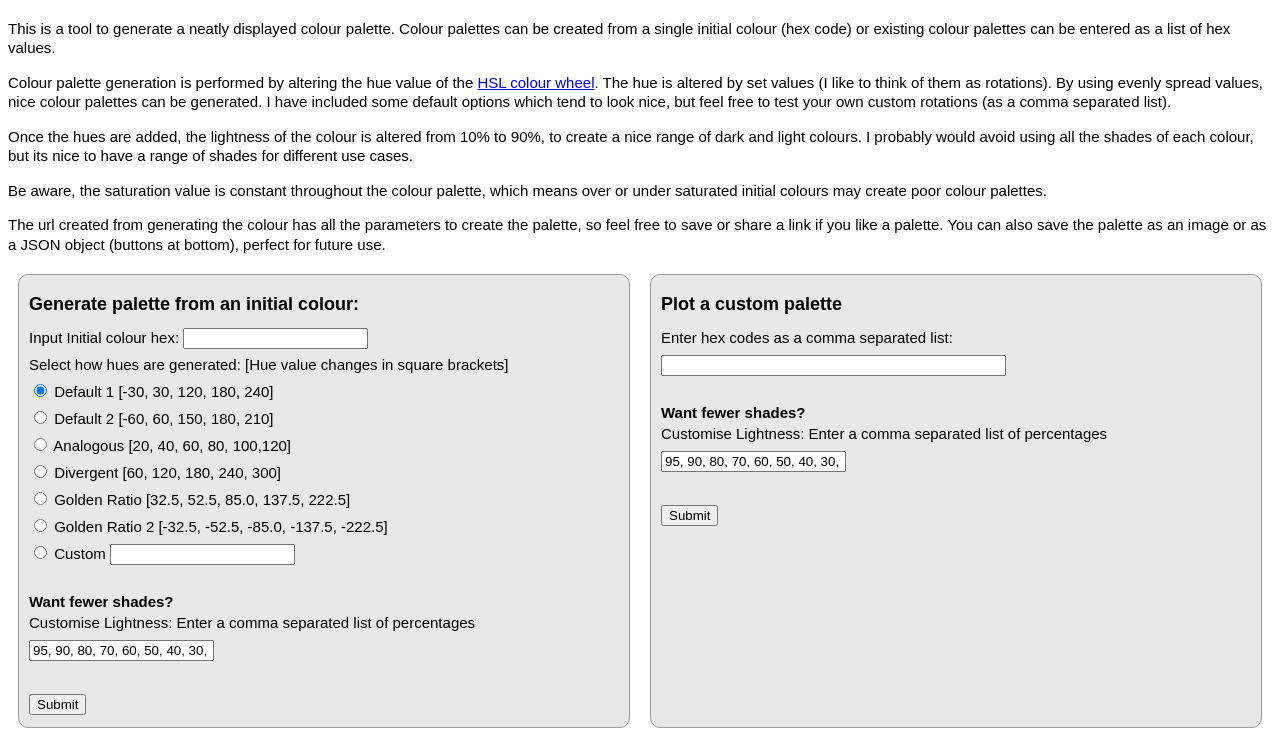
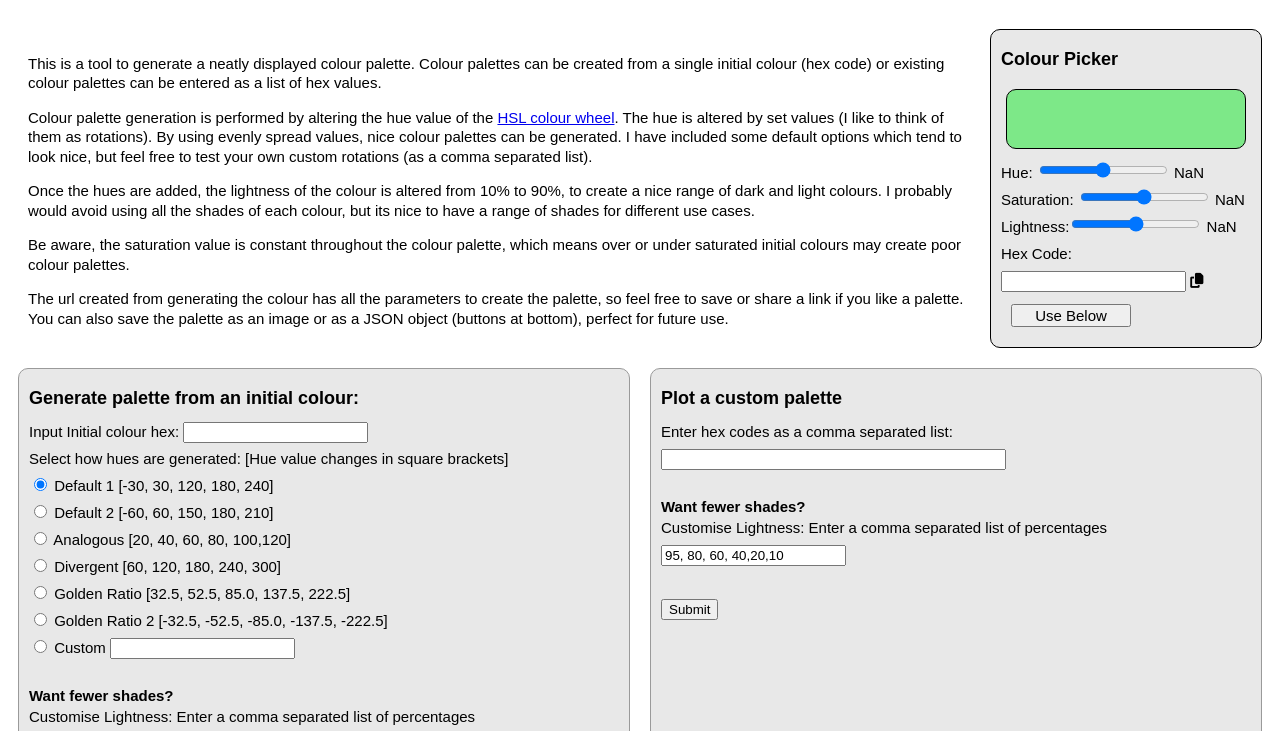
Before and after one commit to gabriel-ing/ColorPalette, a website: page docs/index.html in a window 1280 px wide. Shown: the part 61-792 px from the top of the page. Drawn offline with nearby package versions, Linux system fonts and the light colour scheme.

Commit message:
added a colour picker at the top

```diff
--- a/docs/bundle.js
+++ b/docs/bundle.js
@@ -2673,7 +2673,7 @@
   const colorPalette = () => {
     let baseColors;
     let margin = { top: 20, right: 10, bottom: 0, left: 120 };
-    let shades = [95,90,80,70,60,50,40,30,20,10];
+    let shades = [95,80,60,40,20,10];
 
     let padding = 10;
     const my = (selection) => {
@@ -4228,18 +4228,40 @@
     cbSvg.call(cbPalette);
   };
 
-  // import { blinder } from "color-blinder";
-  //Set all the save button functions
-  window.saveChart = saveChart;
-  window.saveJson = saveJson;
-
-  window.colorBlindCheck = plotColorBlind;
-
-  // Get current parameters
-  const params = new URLSearchParams(window.location.search);
-
-  //Set current state of input parameters:
-  document.getElementById("hex-input").value = params.get("hexInput");
+  const colorPickerFormListener = (event) => {
+    const hue = document.getElementById("hue-slider").value;
+    const saturation = document.getElementById("saturation-slider").value;
+    const lightness = document.getElementById("lightness-slider").value;
+
+    const selectedColor = d3.hsl(hue, saturation, lightness);
+    document.getElementById("picker-hex-box").value = selectedColor.formatHex();
+
+    document.getElementById("color-picker-palette").style.backgroundColor =
+      selectedColor.formatHex();
+  };
+
+  function setInitialState(params) {
+    const hex = params.get("hexInput");
+    const hue = d3.hsl(hex);
+    const [h, s, l] = [hue.h, hue.s, hue.l];
+    console.log(h, s, l);
+    document.getElementById("color-picker-palette").style.backgroundColor = hex;
+    document.getElementById("hue-slider").value = h;
+    const outputH = document.getElementById("hue-slider").nextElementSibling;
+    outputH.value = h.toFixed(0);
+
+    document.getElementById("saturation-slider").value = s;
+    const outputS =
+      document.getElementById("saturation-slider").nextElementSibling;
+    outputS.value = s.toFixed(2);
+
+    document.getElementById("lightness-slider").value = l;
+    const outputL =
+      document.getElementById("lightness-slider").nextElementSibling;
+    outputL.value = l.toFixed(2);
+    document.getElementById("picker-hex-box").value = hex;
+
+    document.getElementById("hex-input").value = hex;
     params.get("rotation")
       ? (document.getElementById(params.get("rotation")).checked = true)
       : console.log(params.get("rotation"));
@@ -4250,11 +4272,12 @@
       ? (document.getElementById("custom-rotation").value =
           params.get("customRotation"))
       : null;
-  // console.log(params.get("customLightness"))
-
+  }
+
+  function getLightness(params) {
     let lightness;
     let customLightnessId = "custom-lightness";
-  if (params.get("hexList")){
+    if (params.get("hexList")) {
       customLightnessId = "custom-lightness1";
     }
     if (params.get("customLightness")) {
@@ -4265,10 +4288,39 @@
         .split(",")
         .map((d) => Number(d.trim()));
     } else {
-    lightness = [95, 90, 80, 70, 60, 50, 40, 30, 20, 10];
-  }
-  // Create the list of colours
+      lightness = [95, 80, 60, 40, 20, 10];
+    }
+    return lightness;
+  }
+
+  // import { blinder } from "color-blinder";
+  //Set all the save button functions
+  window.saveChart = saveChart;
+  window.saveJson = saveJson;
+
+  window.colorBlindCheck = plotColorBlind;
+
+  document
+    .getElementById("color-picker-form")
+    .addEventListener("input", colorPickerFormListener);
+
+  window.copyHexToClipboard = () => {
+    const hex = document.getElementById("picker-hex-box").value;
+    navigator.clipboard.writeText(hex);
+  };
+
+  window.pickerUseBelow = () => {
+    const hex = document.getElementById("picker-hex-box").value;
+    document.getElementById("hex-input").value = hex;
+  };
+
+  //Set current state of input parameters:
+  const params = new URLSearchParams(window.location.search);
+  setInitialState(params);
+
+  // Create the list of colours and shades
   const colors = getColors(params);
+  const lightness = getLightness(params);
 
   // Append the svg
   const svg = select("#palette")
--- a/docs/index.html
+++ b/docs/index.html
@@ -4,7 +4,10 @@
     <title>Colour Palette</title>
 
     <script src="https://d3js.org/d3.v7.min.js"></script>
-
+    <script
+      src="https://kit.fontawesome.com/622a4eef00.js"
+      crossorigin="anonymous"
+    ></script>
     <style>
       .color-square {
         cursor: pointer;
@@ -21,6 +24,11 @@
         /* justify-content: center;
         align-items: center; */
         text-align: center;
+      }
+      rect:active{
+        stroke-width: 3;
+        stroke: black;
+
       }
       .flex {
         display: flex;
@@ -98,16 +106,55 @@
         flex-grow: 1;
         height: 500px;
       }
-      h4{
+      h4 {
         line-height: 1em;
         margin-top: 0px;
-        margin-bottom:0px;
+        margin-bottom: 0px;
       }
+      #color-picker {
+        width: 30%;
+        min-width: 250px;
+        /* height: 150px; */
+        background-color: rgb(232, 232, 232);
+        border-radius: 10px;
+        border: 1px solid black;
+        padding: 10px;
+        display:flex;
+        flex-direction: column;
+      }
+      #color-picker-palette {
+        width: 95%;
+        height: 50px;
+        margin: 10px auto;
+        border: 1px solid black;
+        background-color: #7de888;
+        border-radius: 10px;
+        flex-grow: 3;
+        flex-shrink:1;
+      }
+      .copy-to-clipboard{
+        cursor: pointer;
+
+      }
+
+      .copy-to-clipboard:active{
+        transform: scale(1.5)
+
+      }
+      .intro-picker-container{
+        display:flex;
+        padding:10px;
+      }
+      .intro{
+        padding: 10px;
+      }
+
     </style>
   </head>
   <body>
     <h1>Colour Palette Generator</h1>
-    <p>
+    <div class="intro-picker-container">
+    <div class="intro">    <p>
       This is a tool to generate a neatly displayed colour palette. Colour
       palettes can be created from a single initial colour (hex code) or
       existing colour palettes can be entered as a list of hex values.
@@ -140,10 +187,55 @@
       palette. You can also save the palette as an image or as a JSON object
       (buttons at bottom), perfect for future use.
     </p>
+  </div>
+
+    <div id="color-picker">
+      <h2>Colour Picker</h2>
+      <div id="color-picker-palette"></div>
+      <form id="color-picker-form">
+        <label for="hue-slider">Hue:</label>
+        <input
+          type="range"
+          id="hue-slider"
+          min="0"
+          value="24"
+          max="360"
+          oninput="this.nextElementSibling.value = this.value"
+        />
+        <output>126</output><br />
+        <label for="hue-slider">Saturation:</label>
+        <input
+          type="range"
+          min="0"
+          max="1"
+          id="saturation-slider"
+          step="0.01"
+          value="0.7"
+          oninput="this.nextElementSibling.value = this.value"
+        />
+        <output>0.7</output><br /><label for="hue-slider">Lightness:</label
+        ><input
+          type="range"
+          min="0"
+          max="1"
+          id="lightness-slider"
+          step="0.01"
+          value="0.7"
+          oninput="this.nextElementSibling.value = this.value"
+        />
+        <output>0.7</output>
+        <br /><label for="picker-hex-box">Hex Code:</label>
+        <input type="text" id="picker-hex-box" value="#7de888" />
+        <i class="fa-solid fa-copy copy-to-clipboard" onclick="copyHexToClipboard()"></i>
+        <br>
+      </form>
+      <button onclick="pickerUseBelow()">Use Below</button>
+    </div>
+  </div>
     <div class="form-container">
       <div class="customise-options">
         <h2 class="form-header">Generate palette from an initial colour:</h2>
-        <form id="initial-color-submission">
+        <form id="initial-color-submission" name="initialColorSubmissionForm">
           <label for="hex-input">Input Initial colour hex:</label>
           <input type="text" id="hex-input" name="hexInput" required /><br />
           <label for="rotation"
@@ -200,15 +292,14 @@
           <br /><br />
           <h4>Want fewer shades?</h4>
           <label for="custom-lightness"
-            >Customise Lightness: Enter a comma separated list of
-            percentages </label
-          >
-         <br>
+            >Customise Lightness: Enter a comma separated list of percentages
+          </label>
+          <br />
           <input
             type="text"
             id="custom-lightness"
             name="customLightness"
-            value="95, 90, 80, 70, 60, 50, 40, 30, 20, 10"
+            value="95,  80, 60,  40,  20, 10"
           /><br /><br />
           <input type="submit" value="Submit" />
         </form>
@@ -225,18 +316,17 @@
             name="hexList"
             required
             size="40%"
-          /><br /><br>
+          /><br /><br />
           <h4>Want fewer shades?</h4>
           <label for="custom-lightness"
-            >Customise Lightness: Enter a comma separated list of
-            percentages </label
-          >
-         <br>
+            >Customise Lightness: Enter a comma separated list of percentages
+          </label>
+          <br />
           <input
             type="text"
             id="custom-lightness1"
             name="customLightness"
-            value="95, 90, 80, 70, 60, 50, 40, 30, 20, 10"
+            value="95, 80, 60, 40,20,10"
           /><br /><br />
 
           <input type="submit" value="Submit" />
--- a/src/colorPalette-trc.js
+++ b/src/colorPalette-trc.js
@@ -3,7 +3,7 @@ import { wrap } from "./wrapText";
 export const colorPalette = () => {
   let baseColors;
   let margin = { top: 20, right: 10, bottom: 0, left: 120 };
-  let shades = [95,90,80,70,60,50,40,30,20,10]
+  let shades = [95,80,60,40,20,10]
 
   let padding = 10;
   const my = (selection) => {
```
Also changed, not shown: src/main.js (+18 -30 lines), src/utils.js (added, +64 -0 lines), 2 other files. Lines whose indentation alone changed are shown as unchanged.
